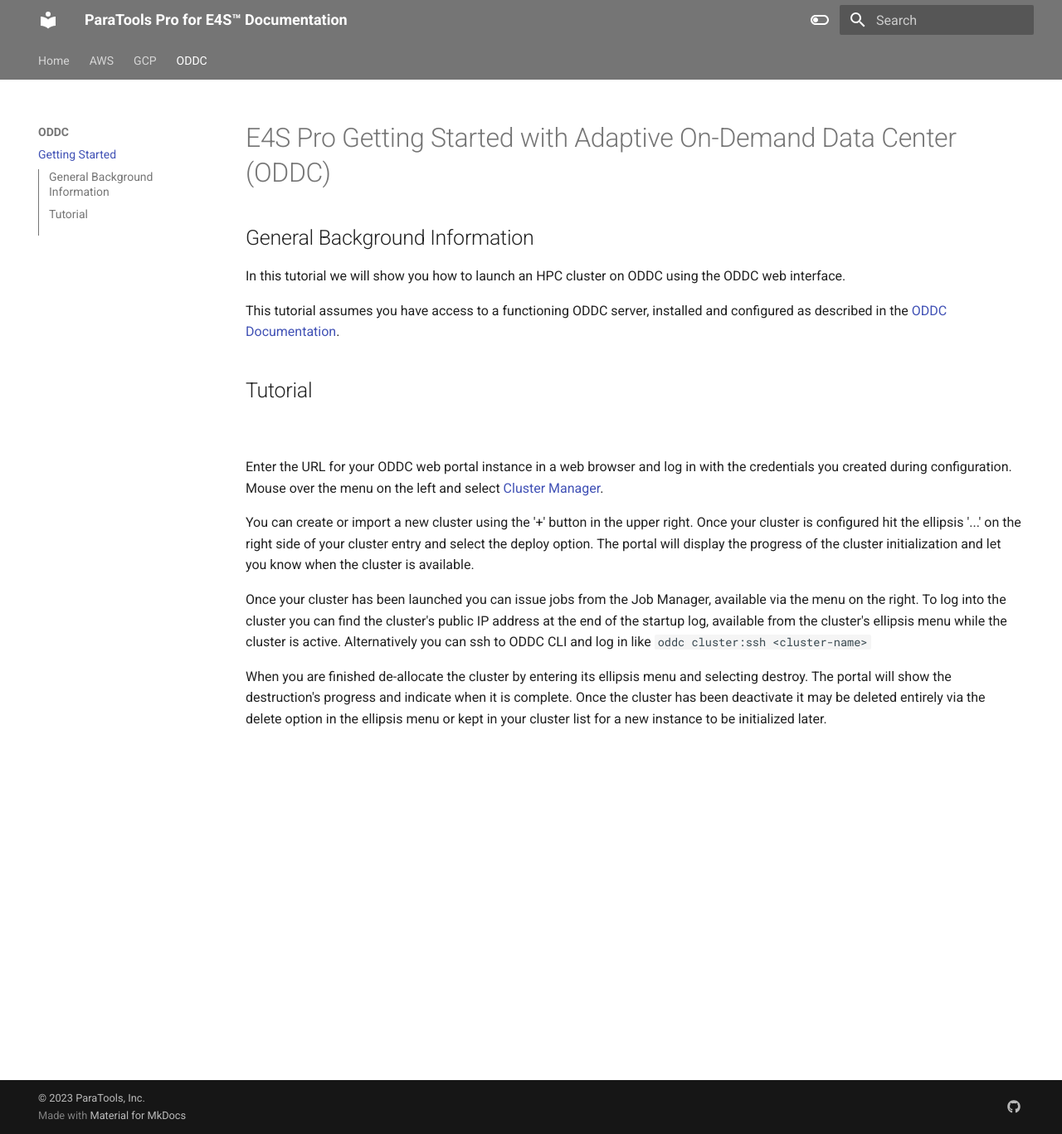
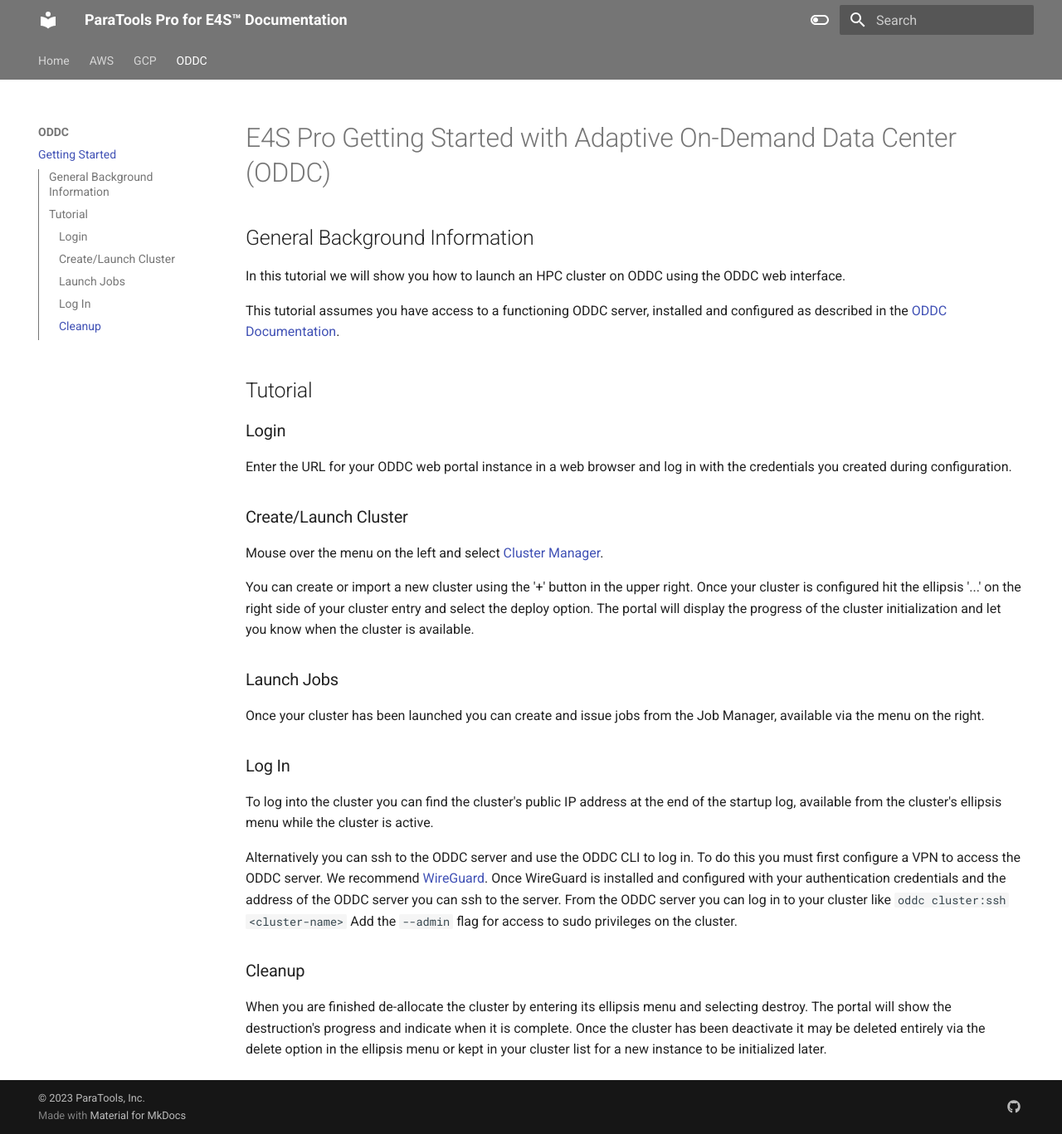
Before and after one commit to ParaToolsInc/ParaToolsPro, an MkDocs documentation site: the page built from docs/ODDC/getting-started-ODDC.md, in a window 1280 px wide and 1367 px high. Shown: the whole window at 83% size. Built offline with MkDocs 1.6.1 and Material for MkDocs 9.7.7, drawn with Linux system fonts in a browser that asks for light colours.

Commit message:
Added subsections. Expanded on ODDC CLI access

```diff
--- a/docs/ODDC/getting-started-ODDC.md
+++ b/docs/ODDC/getting-started-ODDC.md
@@ -8,14 +8,28 @@
 
 ## Tutorial
 
-###
-Enter the URL for your ODDC web portal instance in a web browser and log in with the credentials you created during configuration. Mouse over the menu on the left and select [Cluster Manager][2].
+### Login
+Enter the URL for your ODDC web portal instance in a web browser and log in with the credentials you created during configuration.
+
+### Create/Launch Cluster
+Mouse over the menu on the left and select [Cluster Manager][2].
 
 You can create or import a new cluster using the '+' button in the upper right. Once your cluster is configured hit the ellipsis '...' on the right side of your cluster entry and select the deploy option. The portal will display the progress of the cluster initialization and let you know when the cluster is available.
 
-Once your cluster has been launched you can issue jobs from the Job Manager, available via the menu on the right. To log into the cluster you can find the cluster's public IP address at the end of the startup log, available from the cluster's ellipsis menu while the cluster is active. Alternatively you can ssh to ODDC CLI and log in like `oddc cluster:ssh <cluster-name>`
+### Launch Jobs
+
+Once your cluster has been launched you can create and issue jobs from the Job Manager, available via the menu on the right.
+
+### Log In
+
+To log into the cluster you can find the cluster's public IP address at the end of the startup log, available from the cluster's ellipsis menu while the cluster is active.
+
+Alternatively you can ssh to the ODDC server and use the ODDC CLI to log in. To do this you must first configure a VPN to access the ODDC server. We recommend [WireGuard][3]. Once WireGuard is installed and configured with your authentication credentials and the address of the ODDC server you can ssh to the server. From the ODDC server you can log in to your cluster like `oddc cluster:ssh <cluster-name>` Add the `--admin` flag for access to sudo privileges on the cluster.
+
+### Cleanup
 
 When you are finished de-allocate the cluster by entering its ellipsis menu and selecting destroy. The portal will show the destruction's progress and indicate when it is complete. Once the cluster has been deactivate it may be deleted entirely via the delete option in the ellipsis menu or kept in your cluster list for a new instance to be initialized later.
 
 [1]: https://support.adaptivecomputing.com/wp-content/uploads/2024/06/HPCCloudOnDemandDataCenterUserGuide771.pdf
 [2]: https://support.adaptivecomputing.com/wp-content/uploads/2024/06/HPCCloudOnDemandDataCenterUserGuide771.pdf#%5B%7B%22num%22%3A28%2C%22gen%22%3A0%7D%2C%7B%22name%22%3A%22XYZ%22%7D%2C88.5%2C669.75%2C0%5D
+[3]: https://www.wireguard.com/
```
